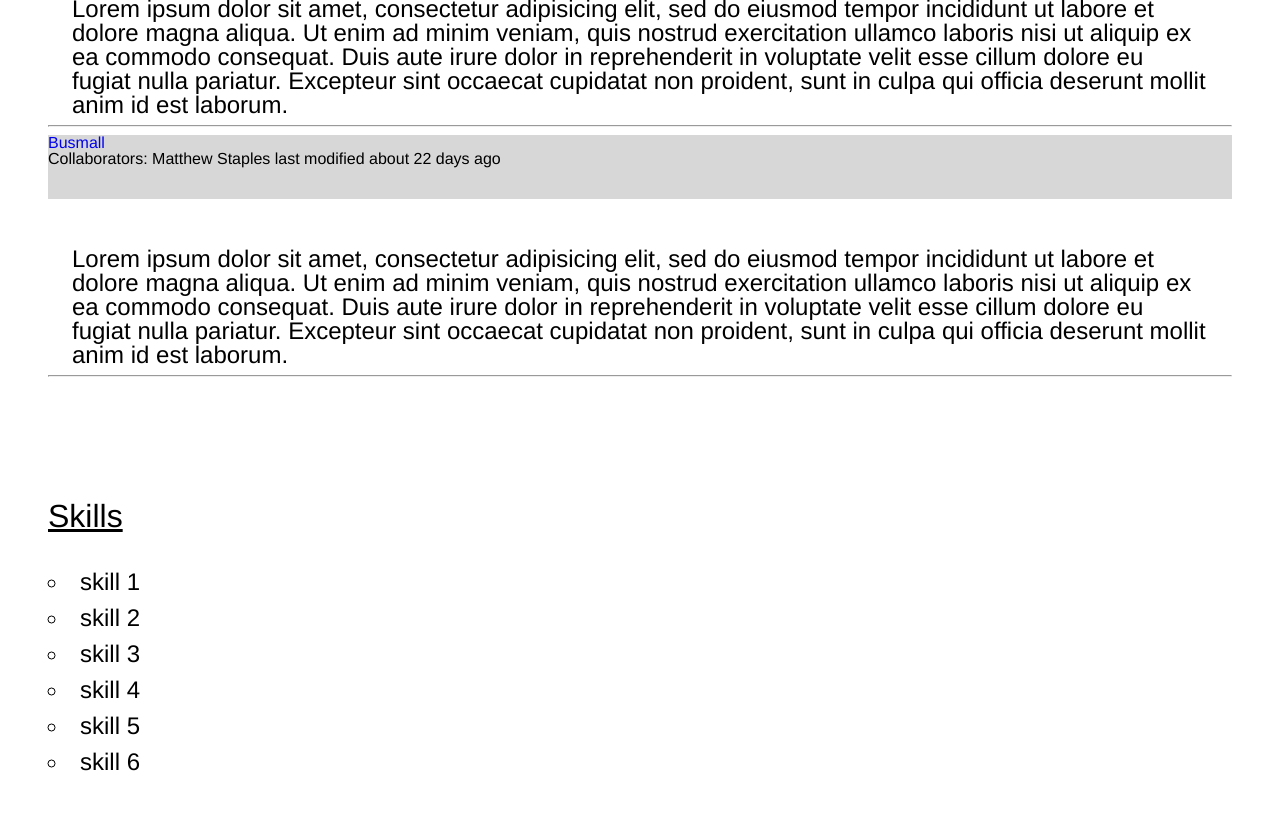
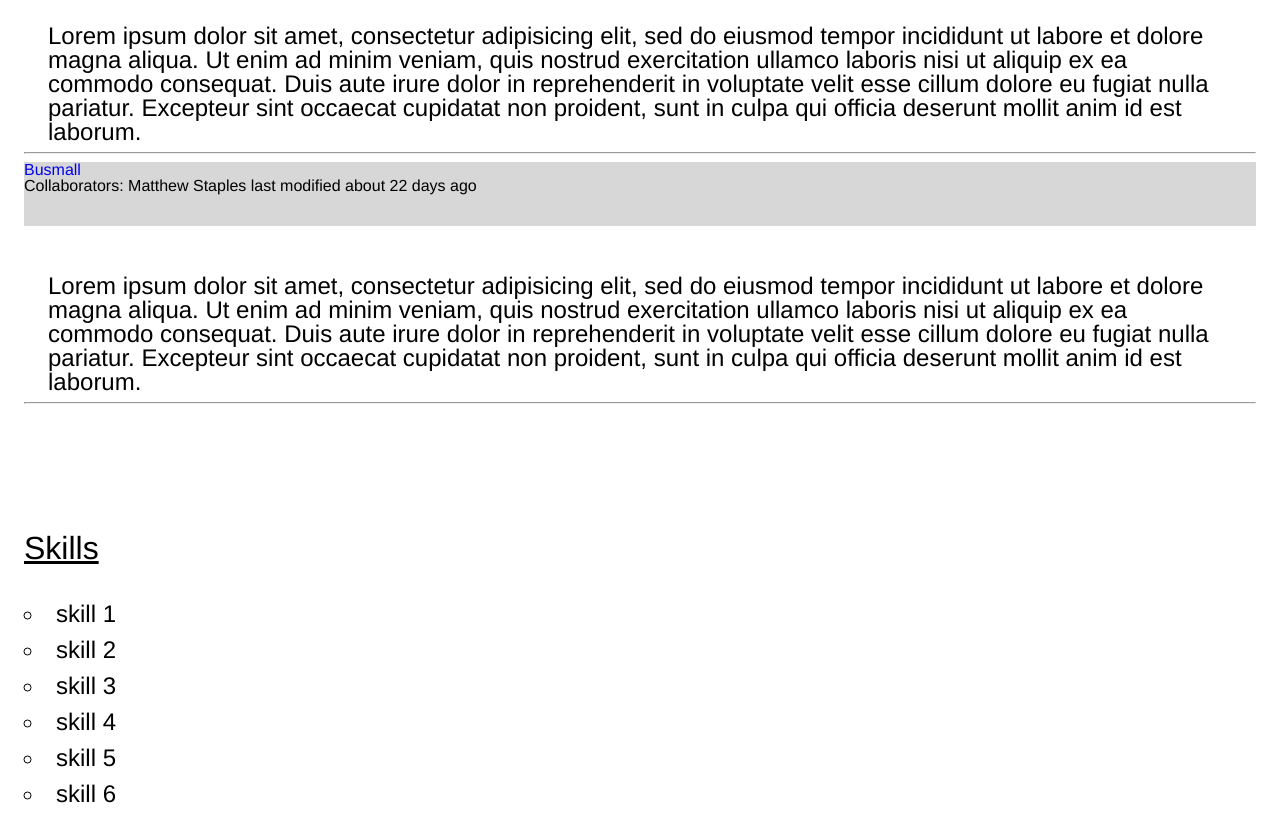
Before and after one commit to matstap/portfolio, a plain HTML site: page index.html in a window 1280 px wide. Shown: the part 1221-2036 px from the top of the page. Drawn offline with nearby package versions, Linux system fonts and the light colour scheme.

Commit message:
Changes side margins of #proj to 0

```diff
--- a/styles/base.css
+++ b/styles/base.css
@@ -79,6 +79,15 @@ section {
   margin-right: 1.5em;
 }
 
+#proj {
+  margin-left: 0;
+  margin-right: 0;
+}
+
+#about {
+  display: none;
+}
+
 .top-pics img{
   width: 100%;
 }
```
